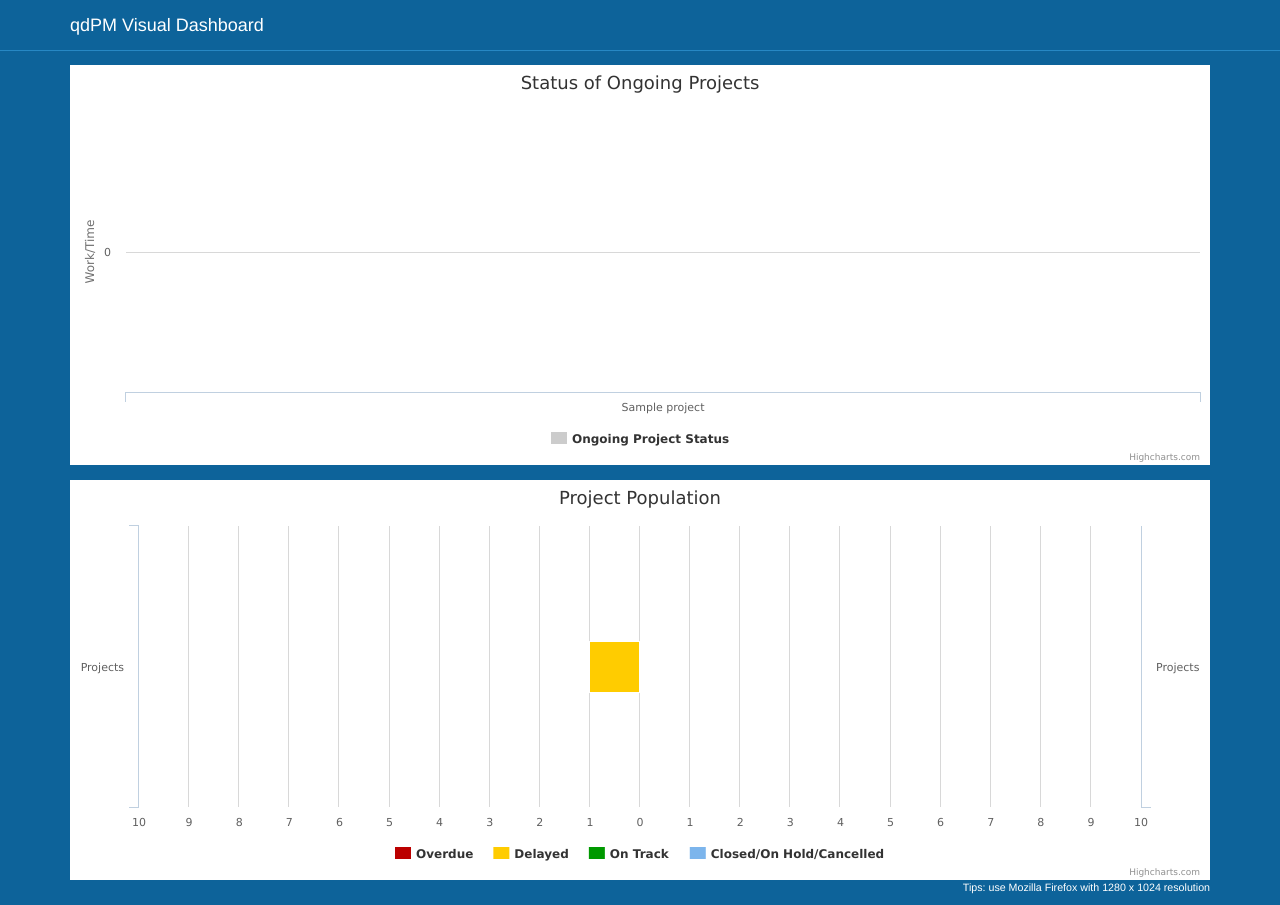
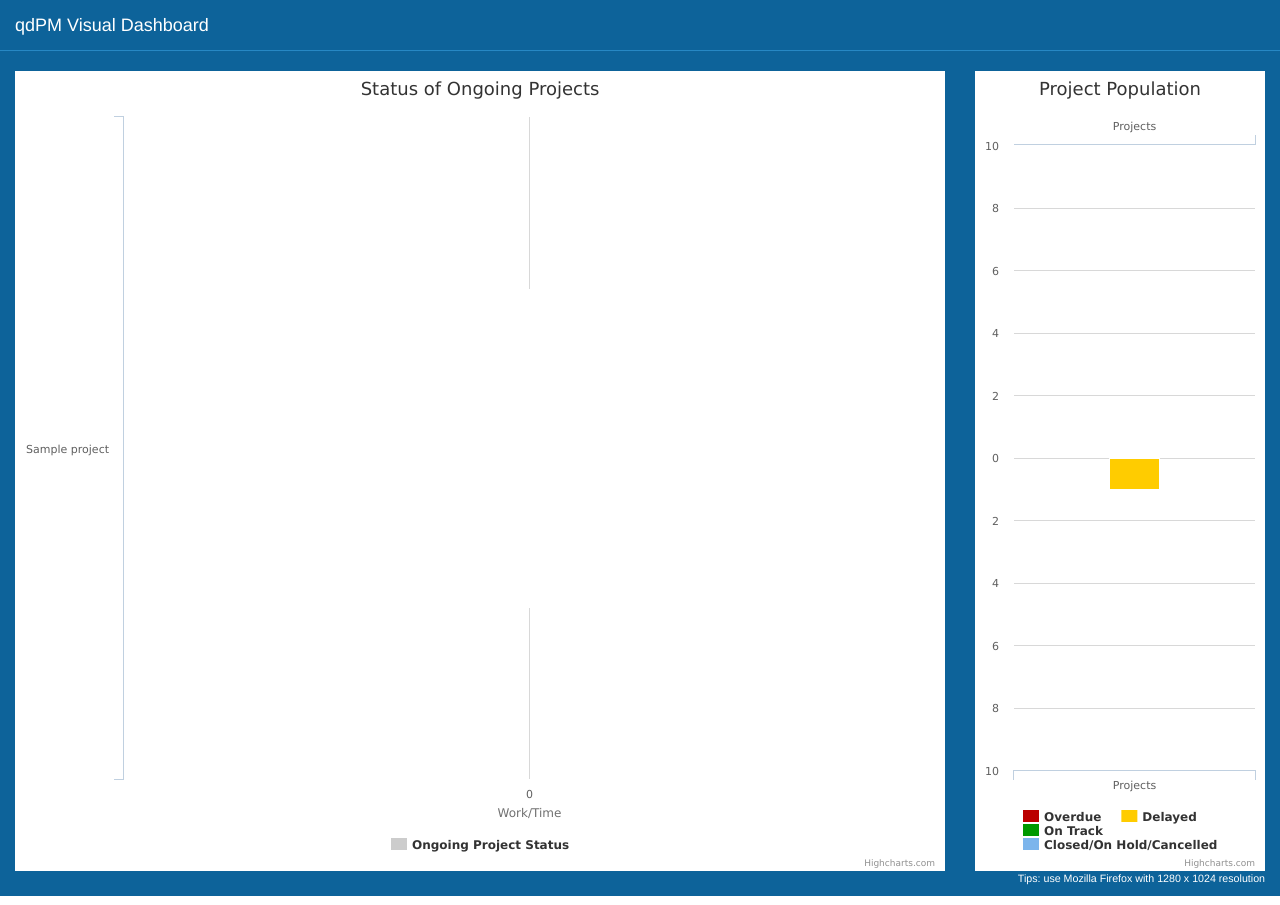
Before and after one commit to asyafrudin/qdpm-dashboard, a CodeIgniter app: page /example/ in a window 1280 px wide. Run offline with CodeIgniter, Linux system fonts and the light colour scheme; tables that the repository leaves empty or names only in its code hold one stand-in row (values such as "Sample post").

Commit message:
Change project dashboard layout
Switch type for Status of Ongoing Projects chart from column to bar and
change the overall layout of the project dashboard.

```diff
--- a/application/views/global_footer.php
+++ b/application/views/global_footer.php
@@ -1,7 +1,7 @@
     <footer class="footer">
-    	<div class="container">
-	        <p>Tips: use Mozilla Firefox with 1280 x 1024 resolution</p>
-    	</div>
+        <div class="container-fluid">
+            <p>Tips: use Mozilla Firefox with 1280 x 1024 resolution</p>
+        </div>
     </footer>
 </body>
 </html>
--- a/application/views/global_header.php
+++ b/application/views/global_header.php
@@ -31,10 +31,10 @@
     </script>
 </head>
 <body>
-    <nav class="navbar navbar-fixed-top">
-        <div class="container">
+    <nav class="navbar navbar-static-top">
+        <div class="container-fluid">
             <div class="navbar-header">
-                <a class="navbar-brand" href="#">qdPM Visual Dashboard</a>
+                <span class="navbar-brand">qdPM Visual Dashboard</span>
             </div>
         </div>
     </nav>
--- a/application/views/project_view.php
+++ b/application/views/project_view.php
@@ -1,2 +1,6 @@
-    <div class="container chartcontainer" id="ongoingstatus"></div>
-    <div class="container chartcontainer" id="population"></div>
+    <div class="container-fluid">
+        <div class="row">
+            <div class="col-md-9 chartcontainer" id="ongoingstatus"></div>
+            <div class="col-md-3 chartcontainer" id="population"></div>
+        </div>
+    </div>
--- a/css/main.css
+++ b/css/main.css
@@ -7,7 +7,6 @@ html { /* Sticky footer styles */
     min-height: 100%;
 }
 body {
-	padding-top: 65px;
     background-color: #0D639A;
     color: white;
     margin-bottom: 25px; /* Margin bottom by footer height */
@@ -19,9 +18,7 @@ a {
     border-bottom: 1px solid #2788C4;
 }
 .chartcontainer {
-	margin: auto;
-	margin-top: 0px;
-	margin-bottom: 15px;
+    height: 800px;
 }
 .footer {
     position: absolute;
--- a/js/dashboard.project.js
+++ b/js/dashboard.project.js
@@ -66,7 +66,7 @@ function refreshChart() {
         ongoingStatusChart = new Highcharts.Chart({
             chart: {
                 renderTo: 'ongoingstatus',
-                type: 'column'
+                type: 'bar'
             },
             title: {
                 text: 'Status of Ongoing Projects'
@@ -116,7 +116,7 @@ function refreshChart() {
             populationChart = new Highcharts.Chart({
                 chart: {
                     renderTo: 'population',
-                    type: 'bar'
+                    type: 'column'
                 },
                 title: {
                     text: 'Project Population'
```
Lines whose indentation alone changed are shown as unchanged.
